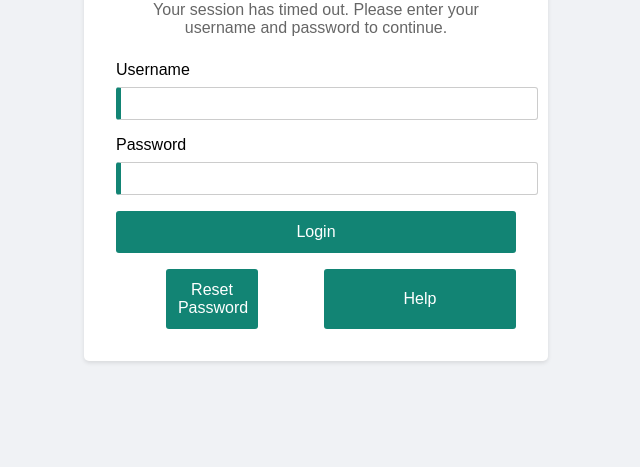
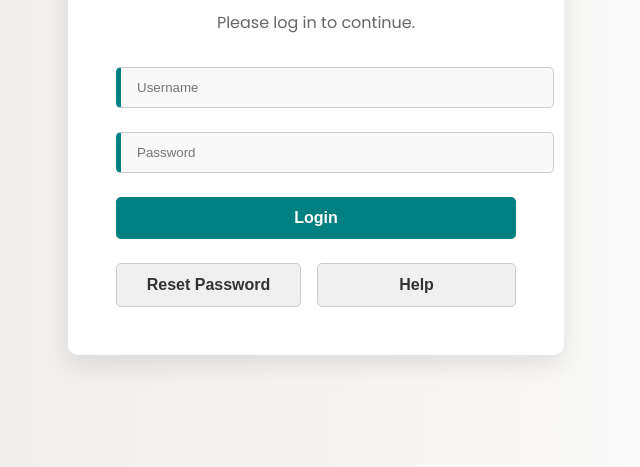
Before and after one commit to rsak90/vs2022, a plain HTML site: page index.html in a window 1280 px wide. Shown: the part 333-800 px from the top of the page, without its empty margins (324-964 px from the left). Drawn offline with Linux system fonts and the light colour scheme.

Commit message:
Add files via upload

```diff
--- a/index.html
+++ b/index.html
@@ -3,7 +3,8 @@
 <head>
     <meta charset="UTF-8">
     <meta name="viewport" content="width=device-width, initial-scale=1.0">
-    <title>CLARITEA</title>
+    <title>CLARITEA - Modern Login</title>
+    <link href="https://fonts.googleapis.com/css2?family=Poppins:wght@400;600&display=swap" rel="stylesheet">
     <link rel="stylesheet" href="style.css">
 </head>
 <body>
@@ -12,27 +13,25 @@
             <div class="logo-container">
                 <img src="https://services.iconmedicalimaging.com/CLARITEA/assets/images/logo.png" alt="CLARITEA Logo">
             </div>
-            <h2>CLARITEA</h2>
-            <p>Your session has timed out. Please enter your username and password to continue.</p>
+            <h2>Welcome to CLARITEA</h2>
+            <p>Please log in to continue.</p>
             <form class="login-form">
                 <div class="input-group">
-                    <label for="username">Username</label>
-                    <input type="text" id="username" name="username" required>
+                    <input type="text" id="username" name="username" required placeholder="Username">
                 </div>
                 <div class="input-group">
-                    <label for="password">Password</label>
-                    <input type="password" id="password" name="password" required>
+                    <input type="password" id="password" name="password" required placeholder="Password">
                 </div>
                 <button type="submit">Login</button>
                 <div class="action-buttons">
                     <div class="dropdown">
-                        <button class="dropbtn">Reset Password</button>
+                        <button type="button" class="dropbtn"><span>Reset Password</span></button>
                         <div class="dropdown-content">
-                            <a href="#">Reset Password</a>
-                            <a href="#">Reset Password External</a>
+                            <a href="#">Internal</a>
+                            <a href="#">External</a>
                         </div>
                     </div>
-                    <button class="help-button">Help</button>
+                    <button type="button" class="help-button">Help</button>
                 </div>
             </form>
         </div>
--- a/style.css
+++ b/style.css
@@ -1,118 +1,120 @@
 body {
     margin: 0;
     padding: 0;
-    font-family: Arial, sans-serif;
-    background-color: #f0f2f5;
-}
-
-.login-container {
+    font-family: 'Poppins', sans-serif;
+    background: linear-gradient(to right, #ece9e6, #ffffff);
     display: flex;
     justify-content: center;
     align-items: center;
     height: 100vh;
 }
 
+.login-container {
+    perspective: 1000px;
+}
+
 .login-box {
     background-color: #fff;
-    padding: 2rem;
-    border-radius: 5px;
-    box-shadow: 0 2px 4px rgba(0, 0, 0, 0.1);
+    padding: 3rem;
+    border-radius: 10px;
+    box-shadow: 0 10px 25px rgba(0, 0, 0, 0.1);
     text-align: center;
-    max-width: 400px;
+    width: 400px;
+    transform-style: preserve-3d;
+    transition: transform 0.5s;
+}
+
+.login-box:hover {
+    transform: rotateY(5deg);
 }
 
 .logo-container img {
-    max-width: 150px;
+    max-width: 120px;
     margin-bottom: 1rem;
 }
 
 h2 {
-    margin-bottom: 1rem;
+    margin-bottom: 0.5rem;
+    color: #333;
+    font-weight: 600;
 }
 
 p {
-    margin-bottom: 1.5rem;
+    margin-bottom: 2rem;
     color: #666;
 }
 
 .input-group {
-    margin-bottom: 1rem;
+    margin-bottom: 1.5rem;
     text-align: left;
-}
-
-label {
-    display: block;
-    margin-bottom: 0.5rem;
 }
 
 input[type="text"],
 input[type="password"] {
     width: 100%;
-    padding: 0.5rem;
+    padding: 0.75rem 1rem;
     border: 1px solid #ccc;
-    border-radius: 3px;
-    border-left: 5px solid #128474;
+    border-radius: 5px;
+    transition: all 0.3s ease;
+    border-left: 5px solid #008080;
+    background-color: #f9f9f9;
+}
+
+input[type="text"]:focus,
+input[type="password"]:focus {
+    outline: none;
+    border-color: #008080;
+    box-shadow: 0 0 5px rgba(0, 128, 128, 0.5);
+    background-color: #fff;
 }
 
 button {
     width: 100%;
     padding: 0.75rem;
     border: none;
-    border-radius: 3px;
-    background-color: #128474;
+    border-radius: 5px;
+    background-color: #008080;
     color: #fff;
     font-size: 1rem;
     cursor: pointer;
+    transition: background-color 0.3s ease;
+    font-weight: 600;
 }
 
 button:hover {
-    background-color: #0e695b;
-}
-
-.extra-links {
-    margin-top: 1rem;
-    display: flex;
-    justify-content: space-between;
-}
-
-.extra-links a {
-    color: #128474;
-    text-decoration: none;
-}
-
-.extra-links a:hover {
-    text-decoration: underline;
+    background-color: #006666;
 }
 
 .action-buttons {
     display: flex;
     justify-content: space-between;
-    margin-top: 1rem;
+    margin-top: 1.5rem;
+    gap: 1rem;
 }
 
 .dropbtn, .help-button {
-    background-color: #128474;
-    color: white;
+    background-color: #f0f0f0;
+    color: #333;
     padding: 0.75rem;
     font-size: 1rem;
-    border: none;
-    border-radius: 3px;
+    border: 1px solid #ccc;
+    border-radius: 5px;
     cursor: pointer;
-    width: 48%;
+    width: 100%;
+    transition: all 0.3s ease;
 }
 
 .dropbtn:hover, .help-button:hover {
-    background-color: #0e695b;
+    background-color: #e0e0e0;
+    border-color: #999;
 }
 
-/* The container <div> - needed to position the dropdown content */
 .dropdown {
     position: relative;
     display: inline-block;
-    width: 48%;
+    width: 100%;
 }
 
-/* Dropdown Content (Hidden by Default) */
 .dropdown-content {
     display: none;
     position: absolute;
@@ -120,25 +122,22 @@ button:hover {
     min-width: 100%;
     box-shadow: 0px 8px 16px 0px rgba(0,0,0,0.2);
     z-index: 1;
+    border-radius: 5px;
+    overflow: hidden;
 }
 
-/* Links inside the dropdown */
 .dropdown-content a {
     color: black;
     padding: 12px 16px;
     text-decoration: none;
     display: block;
+    transition: background-color 0.2s;
 }
 
-/* Change color of dropdown links on hover */
-.dropdown-content a:hover {background-color: #f1f1f1}
+.dropdown-content a:hover {
+    background-color: #f1f1f1;
+}
 
-/* Show the dropdown menu on hover */
 .dropdown:hover .dropdown-content {
     display: block;
 }
-
-/* Change the background color of the dropdown button when the dropdown content is shown */
-.dropdown:hover .dropbtn {
-    background-color: #0e695b;
-}
```
